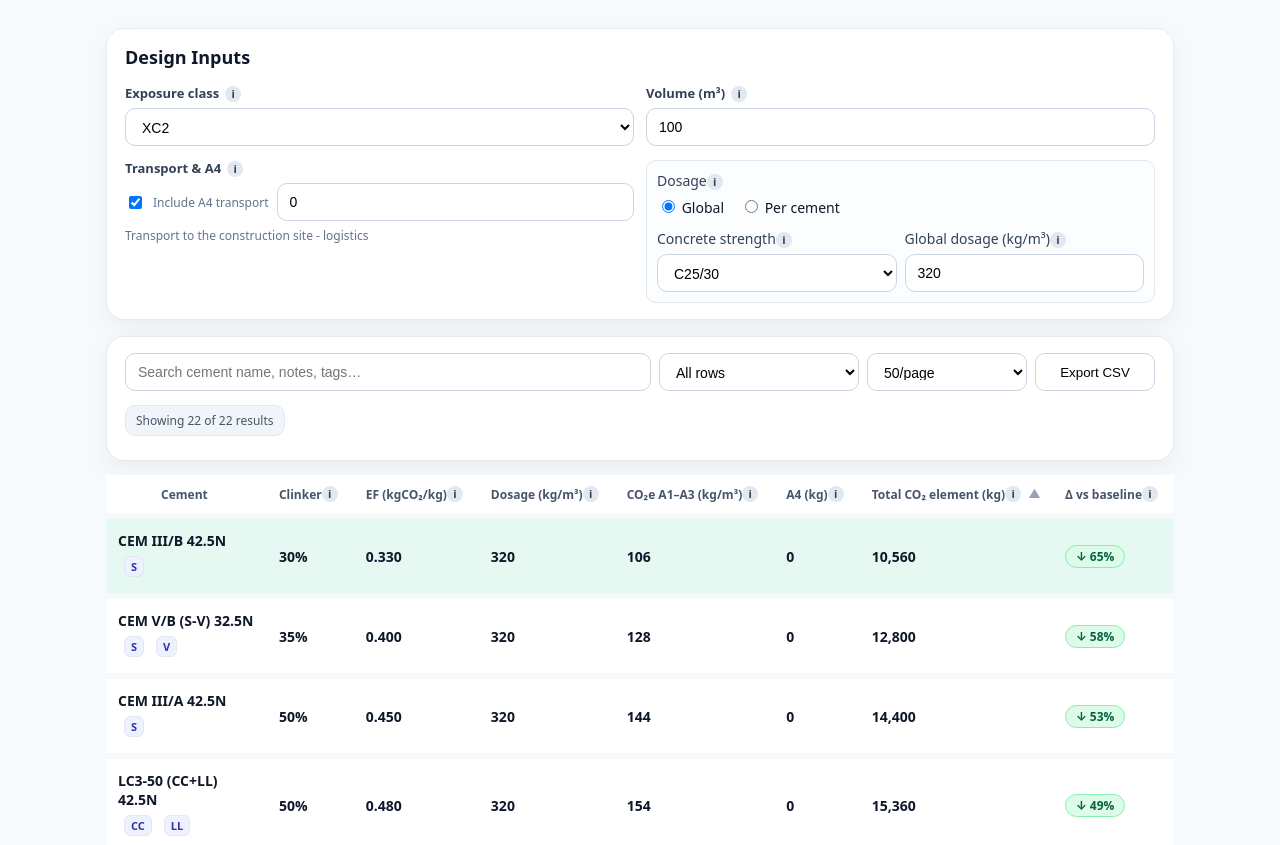
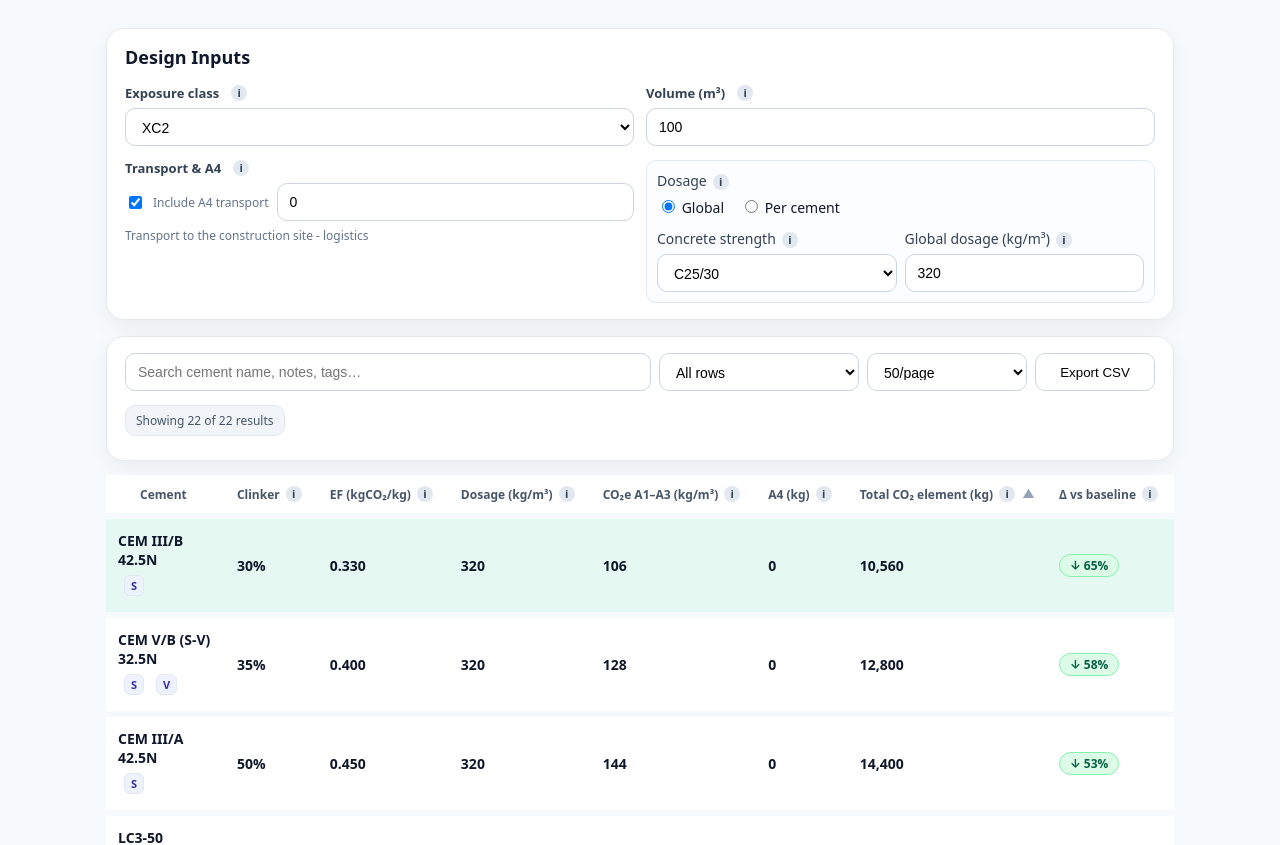
Before and after one commit to MarioSorgente/cement-lca, a Next.js app: page / in a window 1280 px wide. Shown: the top 845 px of the page. Built offline with nearby package versions, Linux system fonts and the light colour scheme.

Commit message:
Update globals.css

```diff
--- a/styles/globals.css
+++ b/styles/globals.css
@@ -277,3 +277,28 @@ body { margin: 0; background: var(--bg); color: var(--text); }
 .tooltip-wrapper:hover .tooltip-box {
   display: block;
 }
+
+/* Portal-based tooltips (used for column headers / inputs) */
+.tooltip-trigger {
+  position: relative;
+  display: inline-flex;
+  align-items: center;
+  margin-left: 6px;
+  cursor: help;
+}
+
+/* Rendered into <body> via portal, so it never gets clipped */
+.tooltip-portal {
+  position: fixed;
+  transform: translateY(-50%);     /* vertically center on icon */
+  background: #1e293b;
+  color: #fff;
+  padding: 10px 12px;
+  border-radius: 10px;
+  font-size: 12.5px;
+  line-height: 1.4;
+  max-width: 440px;
+  box-shadow: 0 10px 28px rgba(16,24,40,0.22);
+  z-index: 100000;                 /* above sticky headers and rows */
+  pointer-events: none;            /* no interference with sorting clicks */
+}
```
